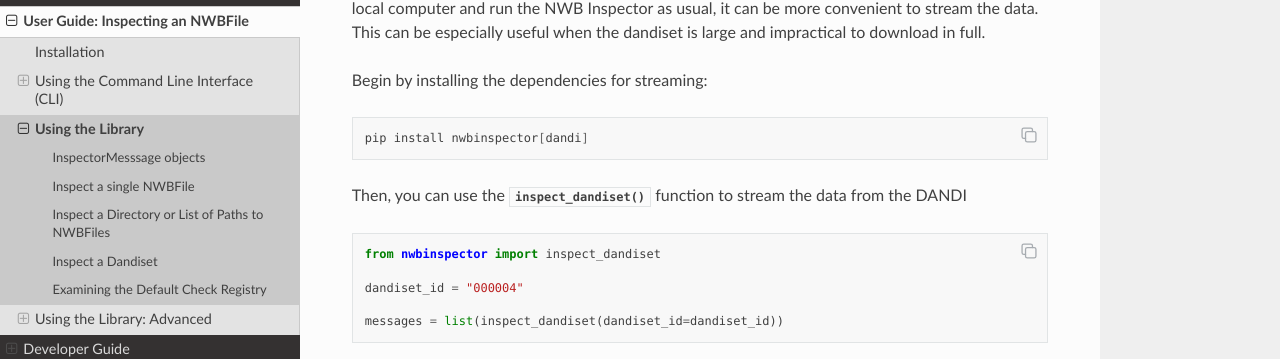
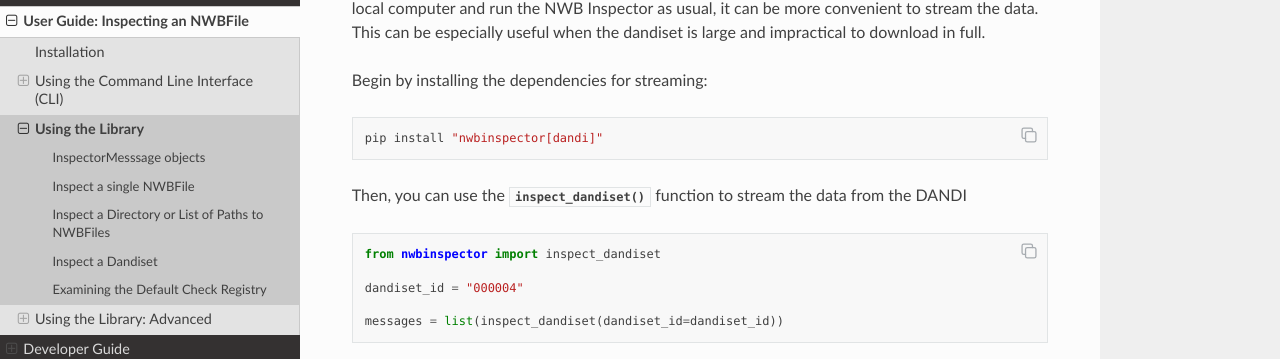
Before and after one commit to NeurodataWithoutBorders/nwbinspector, a Sphinx documentation site: the page built from docs/user_guide/using_the_library.rst, in a window 1280 px wide and 900 px high, scrolled down 1480 px. Shown: the part 129-488 px from the top of the window. Built offline with Sphinx 7.4.7 and the Read the Docs theme 2.0.0, drawn with Linux system fonts in a browser that asks for light colours.

```diff
--- a/docs/user_guide/using_the_library.rst
+++ b/docs/user_guide/using_the_library.rst
@@ -88,7 +88,7 @@ Begin by installing the dependencies for streaming:
 
 .. code-block:: bash
 
-    pip install nwbinspector[dandi]
+    pip install "nwbinspector[dandi]"
 
 Then, you can use the :py:meth:`~nwbinspector.inspect_dandiset` function to stream the data from the DANDI
 
```
